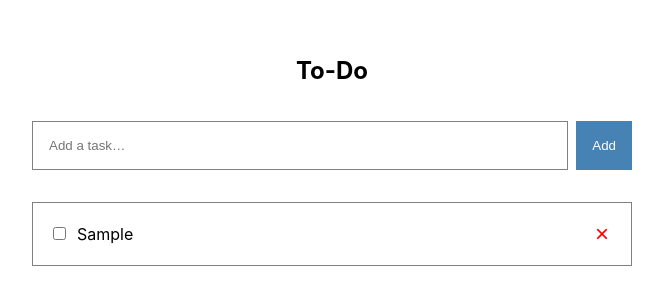
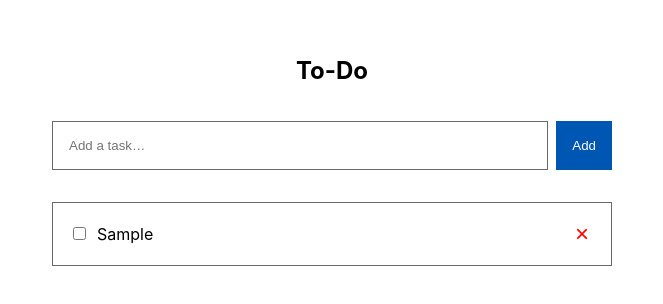
Before and after one commit to shams-nahid/Cubbie-Todo, a React (Create React App) app: page / in a window 1280 px wide. Both pictures are taken after typing "Sample" into the empty fields and a click on the button "Add". Shown: the top 304 px of the page, without its empty margins (308-971 px from the left). Built offline with nearby package versions, Linux system fonts and the light colour scheme.

Commit message:
chore: included fix on first review

```diff
--- a/package.json
+++ b/package.json
@@ -19,6 +19,7 @@
   },
   "scripts": {
     "start": "react-scripts start",
+    "dev": "react-scripts start",
     "build": "react-scripts build",
     "test": "react-scripts test",
     "eject": "react-scripts eject"
--- a/src/App.css
+++ b/src/App.css
@@ -1,7 +1,7 @@
 .App {
-  max-width: 600px;
+  max-width: 35rem;
   margin: 0 auto;
-  padding: 20px;
+  padding: 1.25rem;
 }
 
 .header {
@@ -13,7 +13,7 @@
   margin-bottom: 2rem;
 }
 
-.task-input-label {
+.sr-only {
   position: absolute;
   width: 1px;
   height: 1px;
@@ -33,7 +33,7 @@
 .task-input-field {
   flex: 1;
   padding: 1rem;
-  border: 1px solid grey;
+  border: 1px solid dimgray;
 }
 
 .task-input-button {
@@ -44,7 +44,8 @@
   cursor: pointer;
 }
 
-.task-input-button:hover {
+.task-input-button:hover,
+.task-input-button:focus {
   background-color: #0056b3;
 }
 
@@ -63,7 +64,7 @@
   align-items: center;
   justify-content: space-between;
   padding: 1rem;
-  border: 1px solid grey;
+  border: 1px solid dimgray;
   margin: 1rem 0;
 }
 
--- a/src/components/TaskInput.tsx
+++ b/src/components/TaskInput.tsx
@@ -5,35 +5,36 @@ interface TaskInputProps {
 }
 
 const TaskInput: React.FC<TaskInputProps> = ({ onAddTask }) => {
-  const [inputValue, setInputValue] = useState("");
+  const EMPTY_STRING = "";
+  const [taskText, setTaskText] = useState("");
 
   const handleSubmit = (e: React.FormEvent) => {
     e.preventDefault();
 
-    const trimmedText = inputValue.trim();
-    if (trimmedText === "") {
+    const trimmedText = taskText.trim();
+    if (trimmedText === EMPTY_STRING) {
       return;
     }
 
     onAddTask(trimmedText);
 
-    setInputValue("");
+    setTaskText("");
   };
 
   const handleInputChange = (e: React.ChangeEvent<HTMLInputElement>) => {
-    setInputValue(e.target.value);
+    setTaskText(e.target.value);
   };
 
   return (
     <form className='task-input' onSubmit={handleSubmit}>
-      <label htmlFor='task-input-field' className='task-input-label'>
+      <label htmlFor='task-input-field' className='sr-only'>
         Add a new task
       </label>
       <div className='task-input-row'>
         <input
           id='task-input-field'
           type='text'
-          value={inputValue}
+          value={taskText}
           onChange={handleInputChange}
           placeholder='Add a task…'
           className='task-input-field'
--- a/src/components/TaskItem.tsx
+++ b/src/components/TaskItem.tsx
@@ -20,8 +20,12 @@ const TaskItem: React.FC<TaskItemProps> = ({ task, onToggle, onDelete }) => {
     <div
       className={`task-item ${task.completed ? "task-item--completed" : ""}`}
     >
-      <label className='task-item-checkbox-label'>
+      <label
+        className='task-item-checkbox-label'
+        htmlFor={`checkbox-${task.id}`}
+      >
         <input
+          id={`checkbox-${task.id}`}
           type='checkbox'
           checked={task.completed}
           onChange={handleToggle}
```
Also changed, not shown: 1 other file (tests, documents, lock files or other folders).
